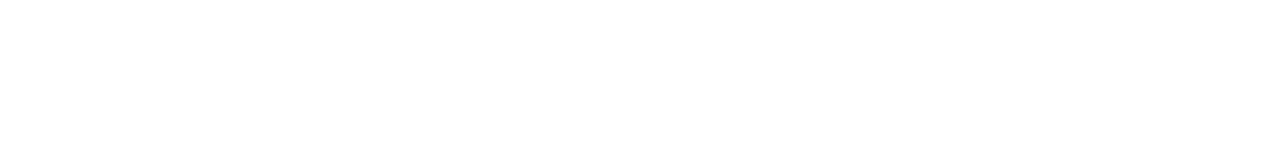
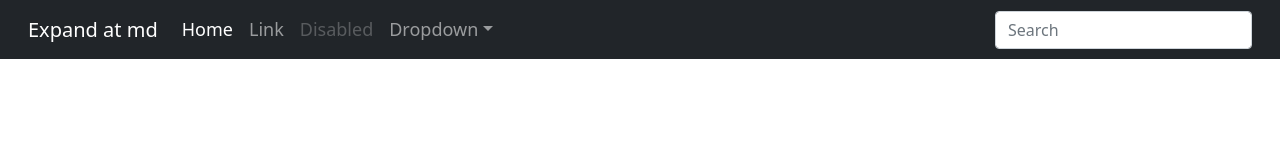
Before and after one commit to gregolive/todo-list, a website built with webpack: page dist/index.html in a window 1280 px wide. Built offline with nearby package versions, Linux system fonts and the light colour scheme.

Commit message:
Add bootstrap

```diff
--- a/package.json
+++ b/package.json
@@ -21,10 +21,15 @@
   },
   "homepage": "https://github.com/gregolive/todo-list#readme",
   "devDependencies": {
+    "bootstrap": "^5.1.3",
     "css-loader": "^6.6.0",
+    "sass": "^1.49.8",
     "style-loader": "^3.3.1",
     "webpack": "^5.69.1",
     "webpack-cli": "^4.9.2",
     "webpack-dev-server": "^4.7.4"
+  },
+  "dependencies": {
+    "popper.js": "^1.16.1"
   }
 }
--- a/src/index.js
+++ b/src/index.js
@@ -1 +1,3 @@
+import 'bootstrap';
+import 'bootstrap/dist/css/bootstrap.min.css';
 import './style.css';
--- a/src/style.css
+++ b/src/style.css
@@ -0,0 +1,4 @@
+a {
+  font-size: 18px;
+  color: green;
+}
```
Also changed, not shown: dist/index.html, 2 other files.
